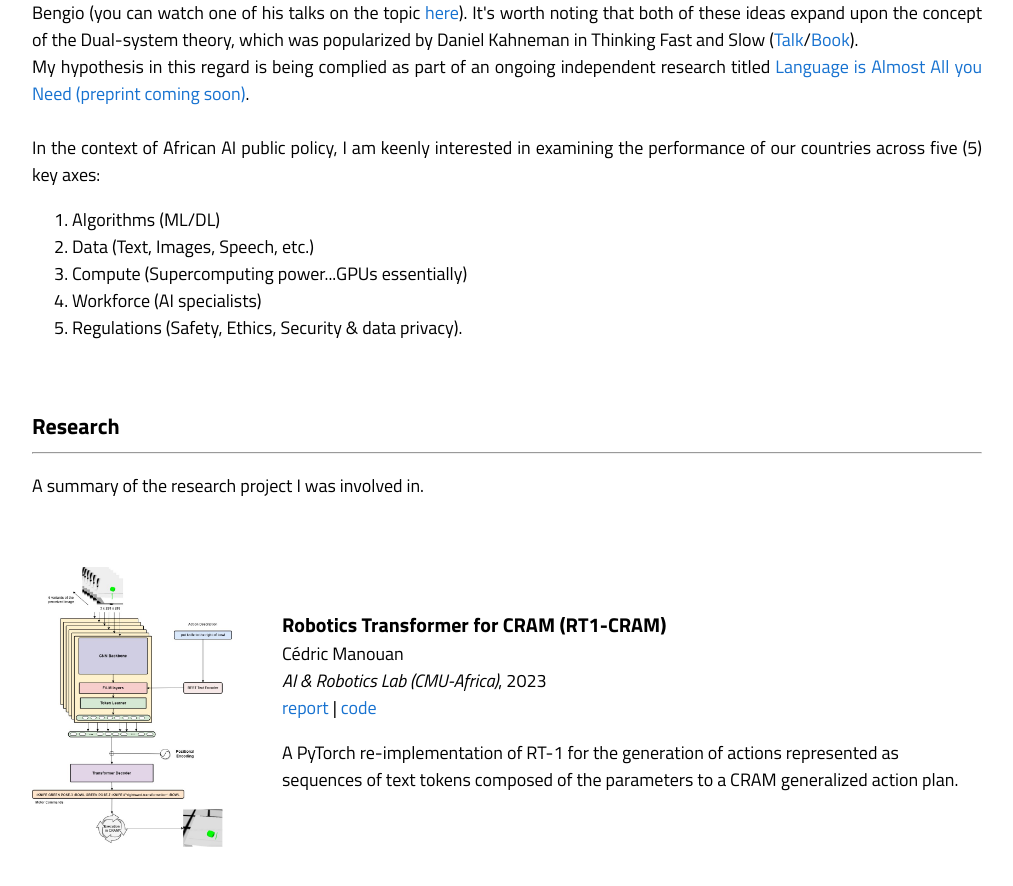
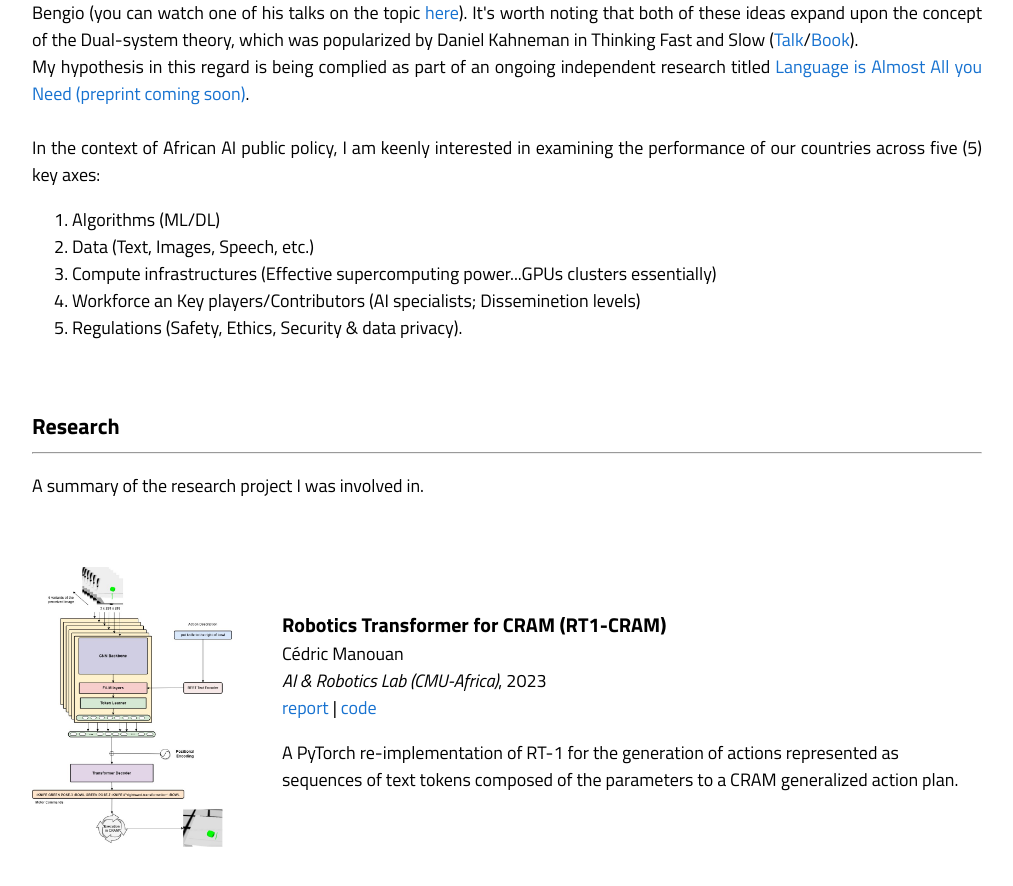
Before and after one commit to dric2018/dric2018.github.io, a Jekyll site: the page built from _posts/2023-11-04-smf.markdown, in a window 1280 px wide and 900 px high, scrolled down 1402 px. Shown: the top 886 px of the window, without its empty margins (133-1146 px from the left). Built offline with Jekyll 4.4.1, drawn with Linux system fonts in a browser that asks for light colours.

Commit message:
Updated AI public policy desc

```diff
--- a/_layouts/default.html
+++ b/_layouts/default.html
@@ -95,8 +95,8 @@
                 <ol>
                   <li>Algorithms (ML/DL) </li>
                   <li>Data (Text, Images, Speech, etc.)</li>
-                  <li>Compute (Supercomputing power...GPUs essentially)</li>
-                  <li>Workforce (AI specialists)</li>
+                  <li>Compute infrastructures (Effective supercomputing power...GPUs clusters essentially)</li>
+                  <li>Workforce an Key players/Contributors (AI specialists; Disseminetion levels)</li>
                   <li>Regulations (Safety, Ethics, Security & data privacy).</li>
                 </ol>
               </p>
```
